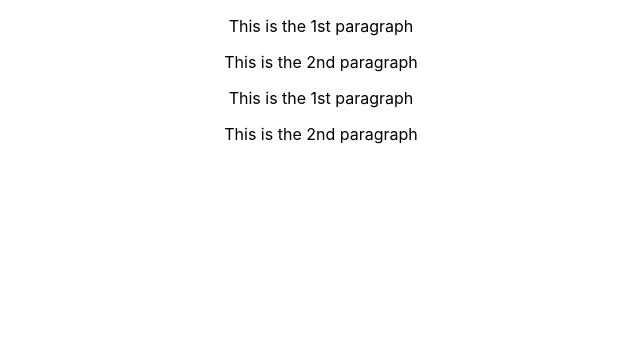
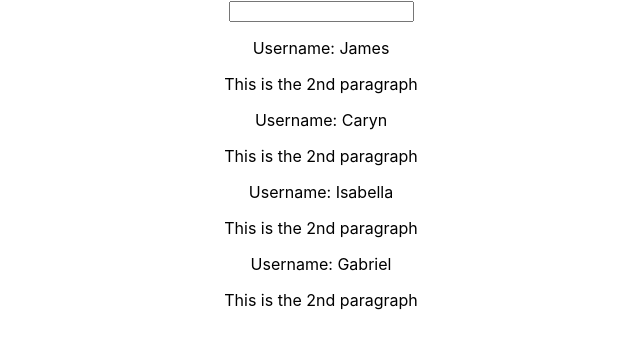
Before and after one commit to jameshughes7/input_output_react-assignments, a React (Create React App) app: page / in a window 1280 px wide. Shown: the top 348 px of the page, without its empty margins (319-959 px from the left). Built offline with nearby package versions, Linux system fonts and the light colour scheme.

Commit message:
passed props to root component from UserOutput

```diff
--- a/src/App.js
+++ b/src/App.js
@@ -8,8 +8,11 @@ class App extends Component {
   render() {
     return (
       <div className="App">
-      <UserOutput/>
-      <UserOutput/>
+      <UserInput/>
+      <UserOutput userName="James"/>
+      <UserOutput userName="Caryn"/>
+      <UserOutput userName="Isabella"/>
+      <UserOutput userName="Gabriel"/>
       </div>
     );
   }
--- a/src/UserOutput/UserOutput.js
+++ b/src/UserOutput/UserOutput.js
@@ -1,9 +1,9 @@
 import React from 'react';
 
-const userOutput = () => {
+const userOutput = (props) => {
         return (
             <div>
-                <p>This is the 1st paragraph</p>
+                <p>Username: {props.userName}</p>
                 <p>This is the 2nd paragraph</p>
             </div>
         )
```
